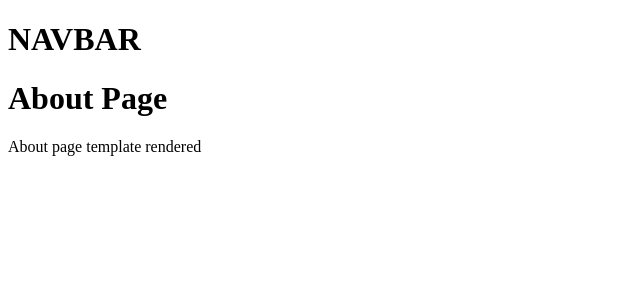
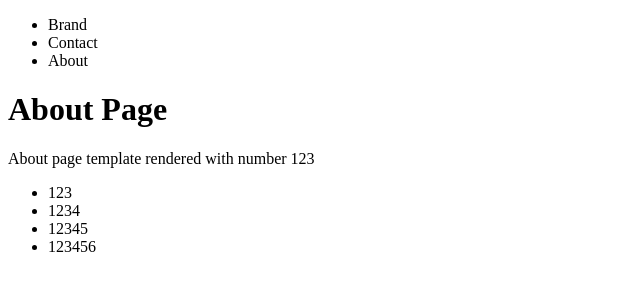
Before and after one commit to ss4328/django_playground, a Django app: page /about/ in a window 1280 px wide. Shown: the top 300 px of the page, without its empty margins (0-640 px from the left). Run offline with Django 3.2, Linux system fonts and the light colour scheme.

Commit message:
template importing and looping

```diff
--- a/pages/views.py
+++ b/pages/views.py
@@ -11,7 +11,12 @@ def contact_view(request, *args, **kwargs):
 	return render(request, "contact.html", {})
 
 def about_view(request, *args, **kwargs):
-	return render(request, "about.html", {})
+	about_context = {
+		"name": "About",
+		"number": 123,
+		"numberList": [123,1234,12345,123456]
+	}
+	return render(request, "about.html", about_context)
 
 def social_view(request, *args, **kwargs):
 	return render(request, "social.html", {})
--- a/templates/about.html
+++ b/templates/about.html
@@ -1,6 +1,15 @@
 {% extends 'base.html'  %}
 
 {% block content %}
-    <h1> About Page </h1>
-    <p> About page template rendered </p>
+    <h1> {{ name }} Page </h1>
+    <p> {{ name }} page template rendered with number {{ number }} </p>
+
+    <ul>
+        {% for listItem in numberList %}
+        <li>
+            {{listItem}}
+        </li>
+        {% endfor %}
+    </ul>
+
 {% endblock  %}
--- a/templates/base.html
+++ b/templates/base.html
@@ -6,7 +6,7 @@
     <title>Playground</title>
 </head>
 <body>
-    <h1>NAVBAR</h1>
+    {% include 'navbar.html' %}
     {% block content %}
         replace me!
     {% endblock %}
--- /dev/null
+++ b/templates/navbar.html
@@ -0,0 +1,7 @@
+<nav>
+    <ul>
+        <li>Brand</li>
+        <li>Contact</li>
+        <li>About</li>
+    </ul>
+</nav>
```
